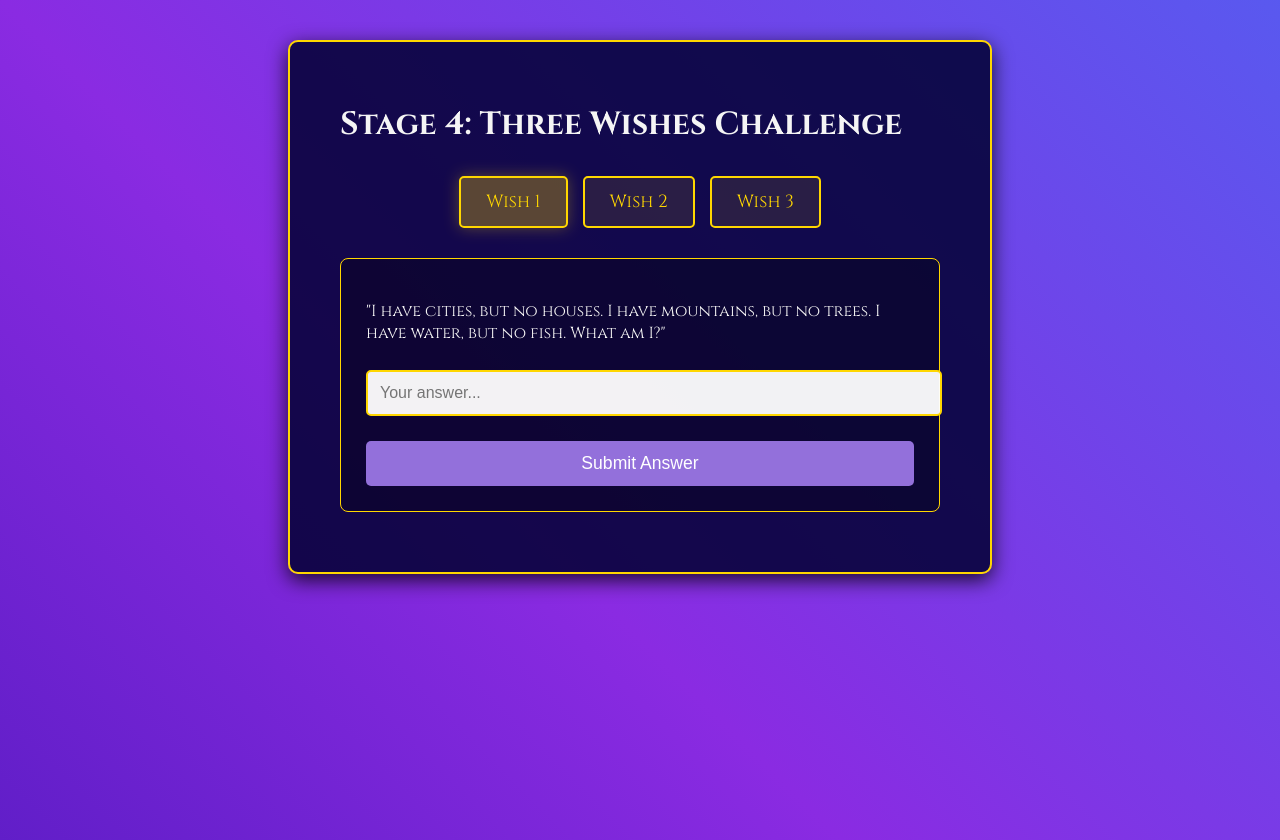
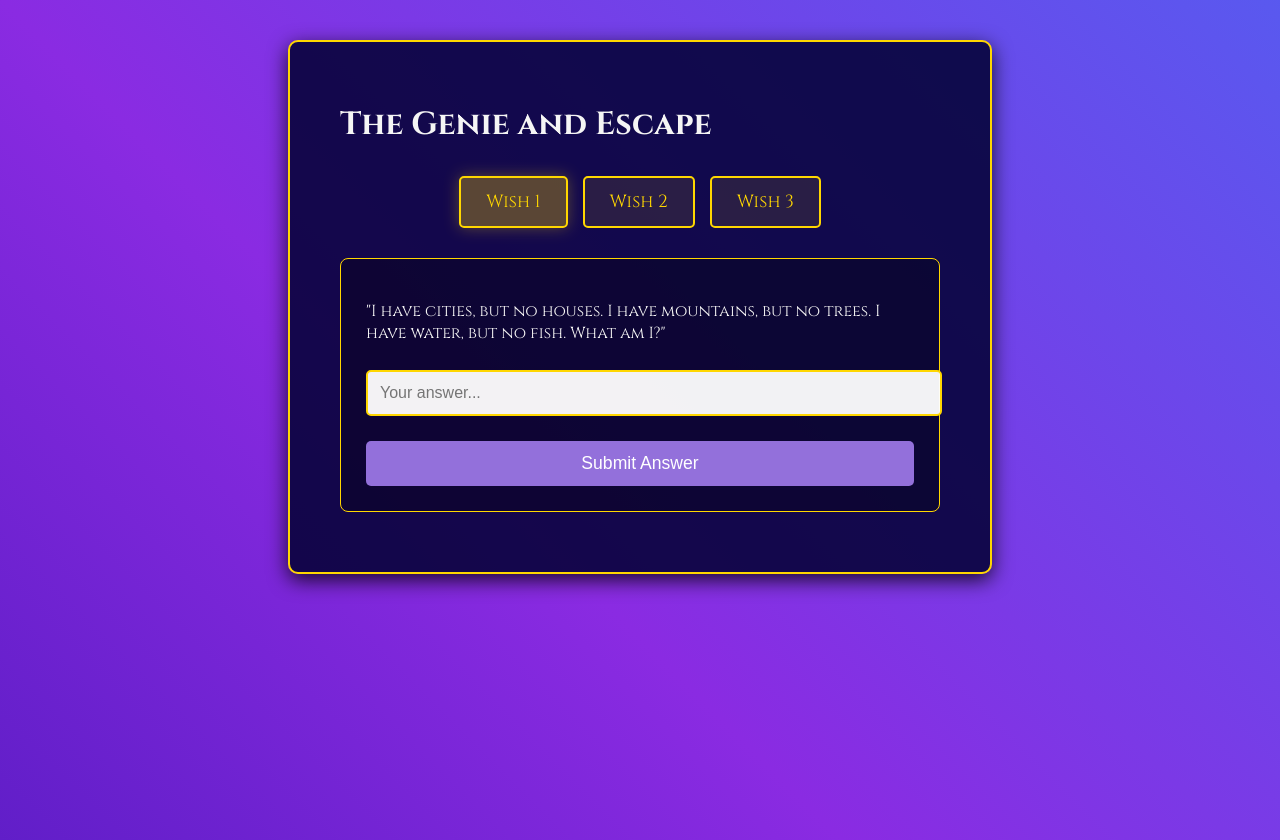
Before and after one commit to adem1625/LDAKDJFEF, a plain HTML site: page index.html in a window 1280 px wide. Drawn offline with Linux system fonts and the light colour scheme.

Commit message:
Update index.html

```diff
--- a/index.html
+++ b/index.html
@@ -187,7 +187,7 @@
 </head>
 <body>
   <div class="container">
-    <h1>Stage 4: Three Wishes Challenge</h1>
+    <h1>The Genie and Escape</h1>
 
     <div class="wish-tabs">
       <div class="wish-tab active" onclick="showChallenge(1)">Wish 1</div>
```
